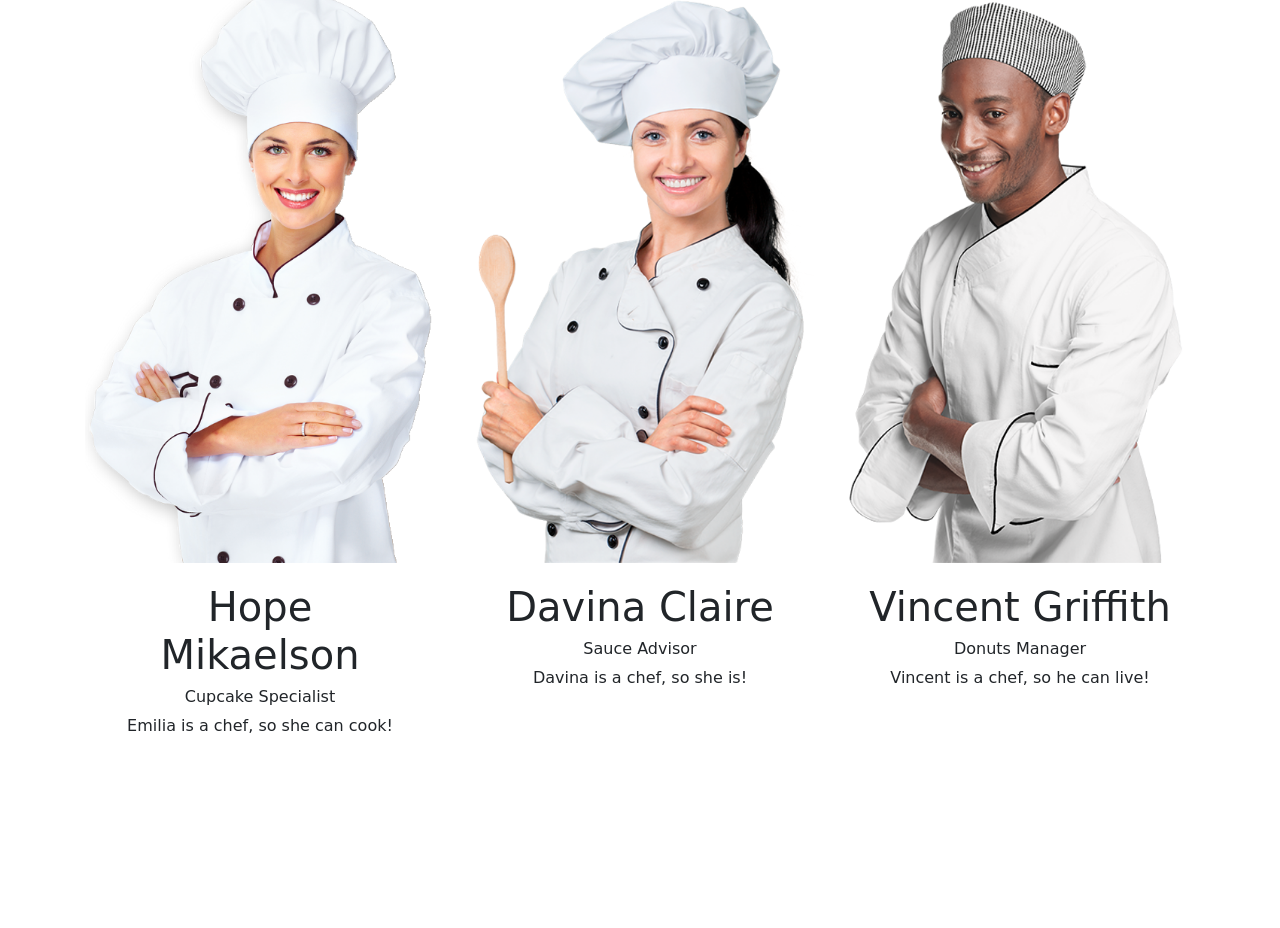
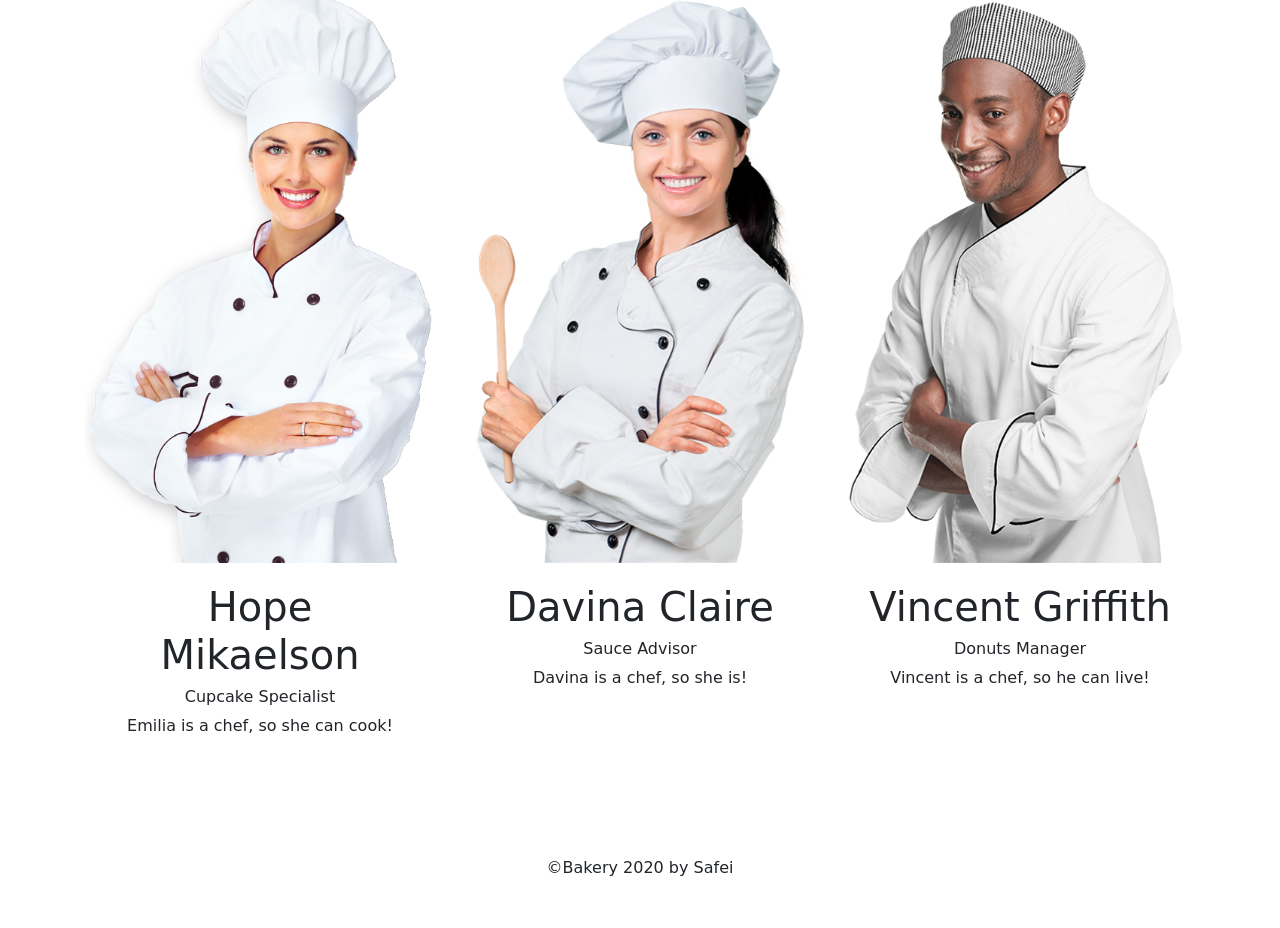
Before and after one commit to Safei-Ashraf/Bakery-Website, a plain HTML site: page index.html in a window 1280 px wide. Shown: the part 2740-3668 px from the top of the page. Before the commit the page ends 3548 px from the top, so only its background shows below. Drawn offline with nearby package versions, Linux system fonts and the light colour scheme.

Commit message:
adding footer  markup

```diff
--- a/index.html
+++ b/index.html
@@ -213,6 +213,9 @@
                 </div>
             </div>
         </section>
+        <footer class="text-center py-5">
+            &copy;Bakery 2020 by Safei
+        </footer>
     </main>
 
 
```
